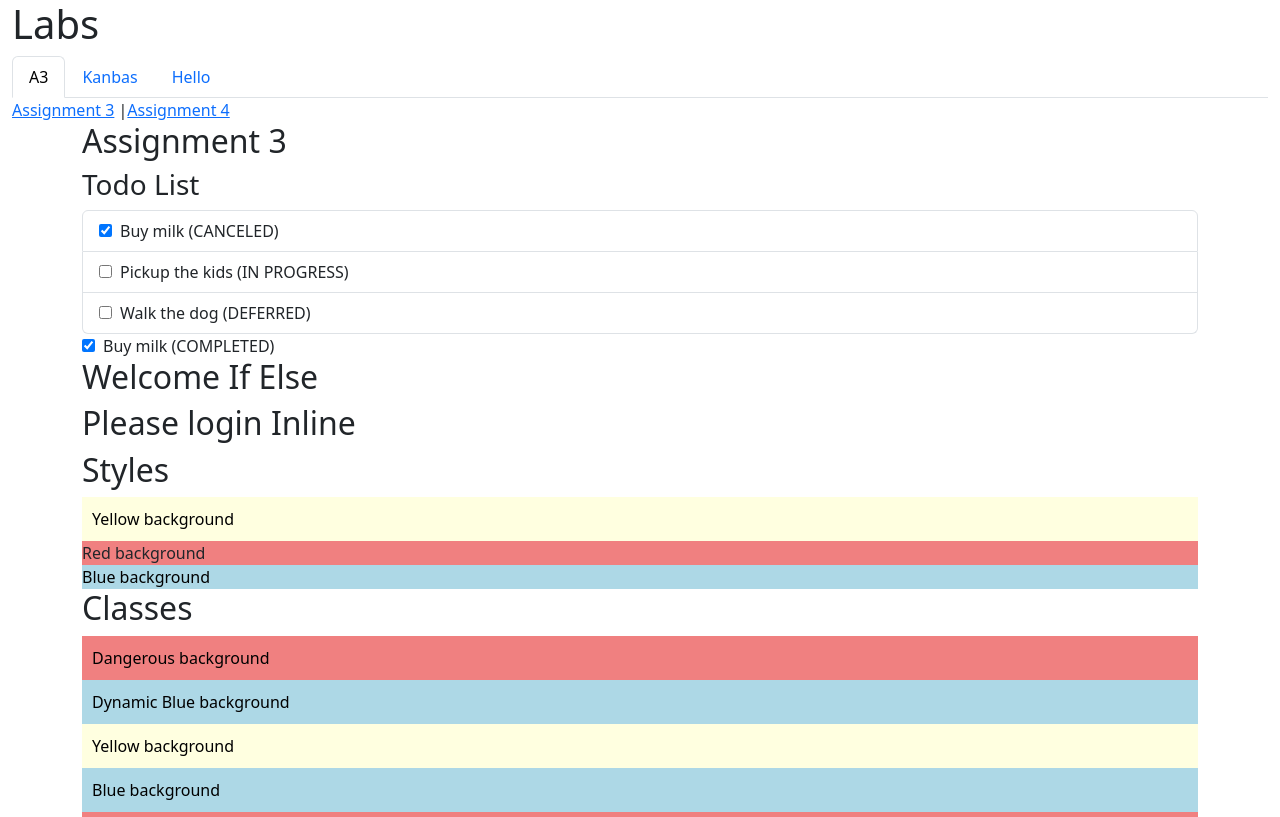
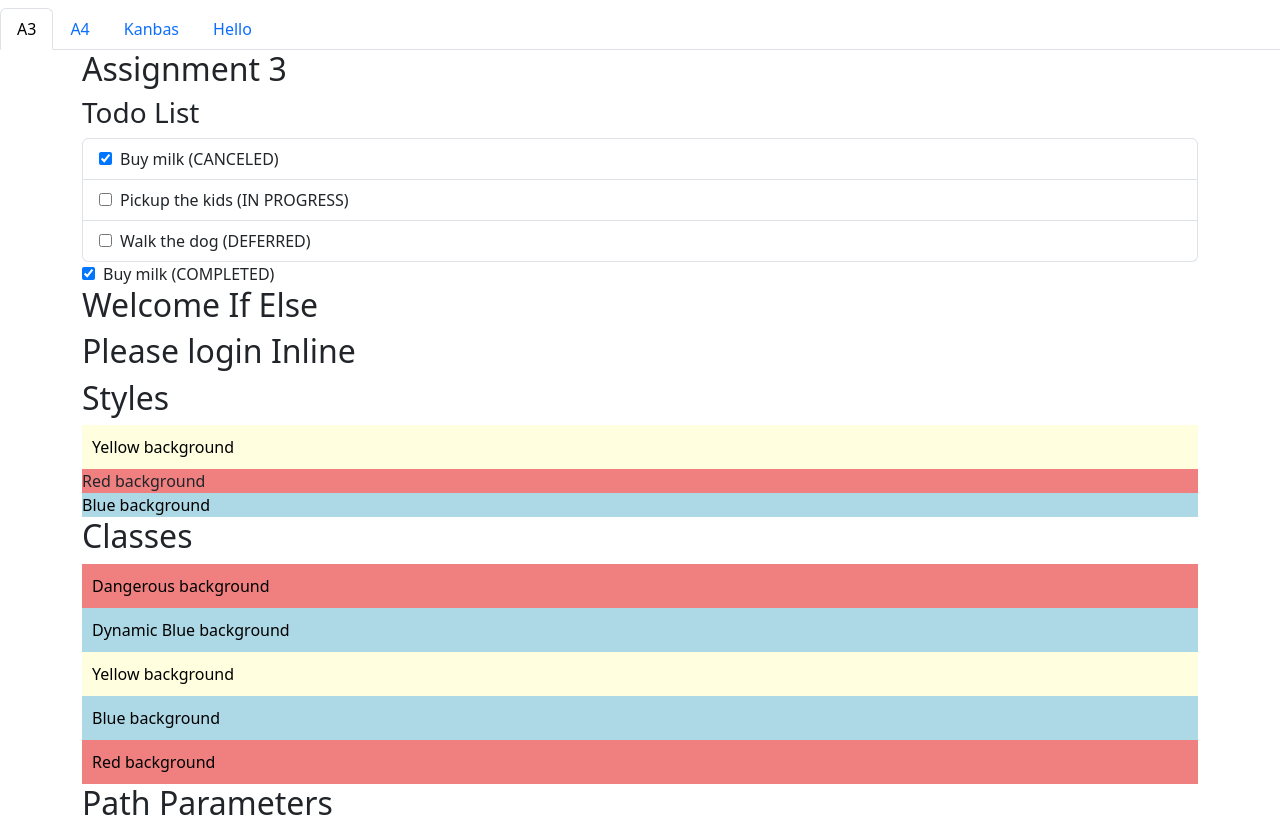
Before and after one commit to ewillia1/kanbas-react-web-app, a React (Create React App) app: page /#/Labs/a3 in a window 1280 px wide. Shown: the top 817 px of the page. Built offline with nearby package versions, Linux system fonts and the light colour scheme.

Commit message:
Updated Assignment4 component.

```diff
--- a/src/Labs/index.tsx
+++ b/src/Labs/index.tsx
@@ -1,18 +1,16 @@
-import {Link, Route, Routes} from "react-router-dom";
+import Nav from "../Nav";
 import Assignment3 from "./a3";
-import Nav from "../Nav";
 import Assignment4 from "./a4";
+import {Routes, Route, Navigate} from "react-router";
 
   function Labs() {
     return (
-      <div className="container-fluid">
-        <h1>Labs</h1>
-        <Nav />
-        <Link to="/Labs/a3">Assignment 3</Link> |
-        <Link to="/Labs/a4">Assignment 4</Link>
+        <div>
+            <Nav/>
             <Routes>
-            <Route path="/a3/*" element={<Assignment3 />} />
-            <Route path="/a4" element={<Assignment4 />} />
+                <Route path="/" element={<Navigate to="a3"/>}/>
+                <Route path="a3" element={<Assignment3/>}/>
+                <Route path="a4" element={<Assignment4/>}/>
             </Routes>
         </div>
     );
--- a/src/Nav.tsx
+++ b/src/Nav.tsx
@@ -8,6 +8,7 @@ function Nav() {
     return(
         <nav className="nav nav-tabs mt-2">
             <Link to="/Labs/a3" className={`nav-link ${pathname.includes("a3") ? "active" : ""}`}>A3</Link>
+            <Link to="/Labs/a4" className={`nav-link ${pathname.includes("a4") ? "active" : ""}`}>A4</Link>
             <Link to="/Kanbas"className={`nav-link ${pathname.includes("Kanbas") ? "active" : ""}`}>Kanbas</Link>
             <Link to="/hello" className={`nav-link ${pathname.includes("hello") ? "active" : ""}`}>Hello</Link>
         </nav>
```
Lines whose indentation alone changed are shown as unchanged.
